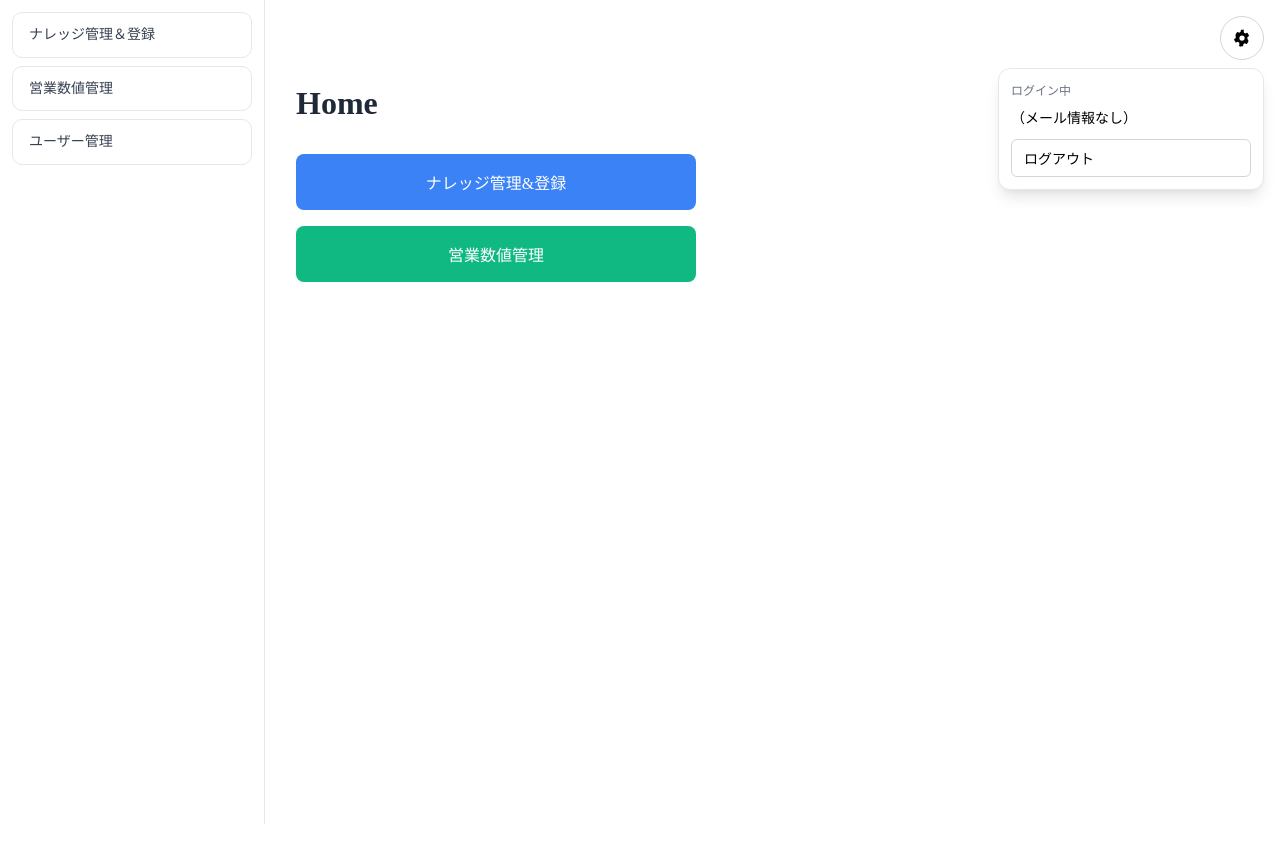
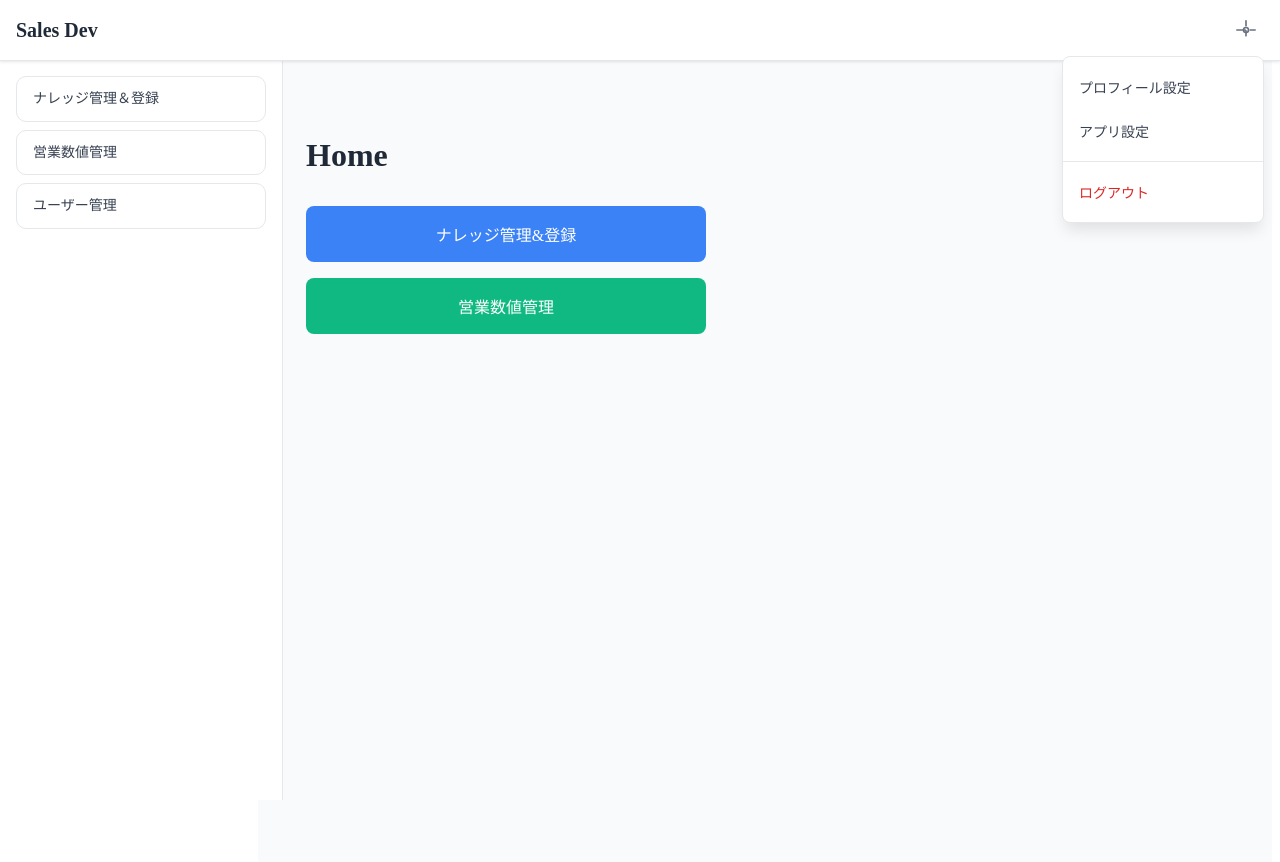
Before and after one commit to souizzz/knowledge-app, a Next.js app in the folder frontend/: page / in a window 1280 px wide. Both pictures are taken after a click on the button 1242 px from the left and 38 px from the top of the page. Shown: the top 862 px of the page. Built offline with nearby package versions, Linux system fonts and the light colour scheme; no server answers.

Commit message:
feat: add Topbar component and implement fixed layout with Sidebar and Topbar

```diff
--- a/frontend/app/components/LayoutWrapper.tsx
+++ b/frontend/app/components/LayoutWrapper.tsx
@@ -2,7 +2,7 @@
 
 import { useRouter } from "next/navigation";
 import Sidebar from "./Sidebar";
-import SettingsMenu from "../settings-menu/SettingsMenu";
+import Topbar from "./Topbar";
 
 interface LayoutWrapperProps {
   children: React.ReactNode;
@@ -11,51 +11,29 @@ interface LayoutWrapperProps {
 export default function LayoutWrapper({ children }: LayoutWrapperProps) {
   const router = useRouter();
   const pathname = typeof window !== 'undefined' ? window.location.pathname : '';
-  const SIDEBAR_WIDTH = 240;
+  const SIDEBAR_WIDTH = 250;
+  const TOPBAR_HEIGHT = 60;
 
-  // サイドバーを非表示にするページ
-  const hideSidebarPages = ['/login', '/register', '/verify-email', '/verify-success', '/invite'];
-  const shouldHideSidebar = hideSidebarPages.some(page => pathname?.startsWith(page));
+  // サイドバーとトップバーを非表示にするページ
+  const hideLayoutPages = ['/login', '/register', '/verify-email', '/verify-success', '/invite'];
+  const shouldHideLayout = hideLayoutPages.some(page => pathname?.startsWith(page));
 
   return (
     <>
-      {/* 右上の設定（認証ページでは非表示） */}
-      {!shouldHideSidebar && (
-        <header style={{
-          position: "fixed",
-          right: 16,
-          top: 16,
-          zIndex: 50
-        }}>
-          <SettingsMenu />
-        </header>
-      )}
+      {/* トップバー（認証ページでは非表示） */}
+      {!shouldHideLayout && <Topbar />}
 
       {/* 左サイドバー（認証ページでは非表示） */}
-      {!shouldHideSidebar && (
-        <aside
-          style={{
-            position: "fixed",
-            top: 0,
-            left: 0,
-            height: "100vh",
-            width: SIDEBAR_WIDTH,
-            borderRight: "1px solid #e5e7eb",
-            background: "#fff",
-            padding: 12,
-            zIndex: 40,
-          }}
-        >
-          <Sidebar />
-        </aside>
-      )}
+      {!shouldHideLayout && <Sidebar />}
 
-      {/* 右メイン（認証ページではフル幅） */}
+      {/* メインコンテンツエリア */}
       <main
         style={{
           minHeight: "100vh",
-          marginLeft: shouldHideSidebar ? 0 : SIDEBAR_WIDTH,
-          padding: shouldHideSidebar ? "0" : "24px 16px",
+          marginLeft: shouldHideLayout ? 0 : SIDEBAR_WIDTH,
+          marginTop: shouldHideLayout ? 0 : TOPBAR_HEIGHT,
+          padding: shouldHideLayout ? "0" : "24px 16px",
+          backgroundColor: "#f9fafb"
         }}
       >
         {children}
--- a/frontend/app/components/Sidebar.tsx
+++ b/frontend/app/components/Sidebar.tsx
@@ -16,8 +16,20 @@ export default function Sidebar() {
   const [hoveredItem, setHoveredItem] = useState<string | null>(null);
 
   return (
-    <nav style={{ display: "grid", gap: 8 }}>
-      {NAV.map((item) => {
+    <nav style={{
+      position: 'fixed',
+      left: 0,
+      top: '60px', // Topbarの高さ分下げる
+      bottom: 0,
+      width: '250px',
+      backgroundColor: '#ffffff',
+      borderRight: '1px solid #e5e7eb',
+      padding: '1rem',
+      overflowY: 'auto',
+      zIndex: 999
+    }}>
+      <div style={{ display: "grid", gap: 8 }}>
+        {NAV.map((item) => {
         const active = pathname?.startsWith(item.href);
         const isHovered = hoveredItem === item.href;
 
@@ -65,6 +77,7 @@ export default function Sidebar() {
           </Link>
         );
       })}
+      </div>
     </nav>
   );
 }
--- /dev/null
+++ b/frontend/app/components/Topbar.tsx
@@ -0,0 +1,158 @@
+'use client'
+
+import { useState } from 'react'
+
+export default function Topbar() {
+  const [isSettingsOpen, setIsSettingsOpen] = useState(false)
+
+  return (
+    <div style={{
+      position: 'fixed',
+      top: 0,
+      left: 0,
+      right: 0,
+      height: '60px',
+      backgroundColor: '#ffffff',
+      borderBottom: '1px solid #e5e7eb',
+      display: 'flex',
+      alignItems: 'center',
+      justifyContent: 'space-between',
+      padding: '0 1rem',
+      zIndex: 1000,
+      boxShadow: '0 1px 3px 0 rgba(0, 0, 0, 0.1)'
+    }}>
+      {/* 左上のツール名 */}
+      <div style={{
+        fontSize: '1.25rem',
+        fontWeight: 'bold',
+        color: '#1f2937'
+      }}>
+        Sales Dev
+      </div>
+
+      {/* 右上の設定ボタン */}
+      <div style={{ position: 'relative' }}>
+        <button
+          onClick={() => setIsSettingsOpen(!isSettingsOpen)}
+          style={{
+            padding: '0.5rem',
+            backgroundColor: 'transparent',
+            border: 'none',
+            borderRadius: '0.375rem',
+            cursor: 'pointer',
+            display: 'flex',
+            alignItems: 'center',
+            justifyContent: 'center',
+            color: '#6b7280',
+            transition: 'all 0.2s'
+          }}
+          onMouseEnter={(e) => {
+            e.currentTarget.style.backgroundColor = '#f3f4f6'
+            e.currentTarget.style.color = '#374151'
+          }}
+          onMouseLeave={(e) => {
+            e.currentTarget.style.backgroundColor = 'transparent'
+            e.currentTarget.style.color = '#6b7280'
+          }}
+        >
+          <svg
+            width="20"
+            height="20"
+            viewBox="0 0 24 24"
+            fill="none"
+            stroke="currentColor"
+            strokeWidth="2"
+            strokeLinecap="round"
+            strokeLinejoin="round"
+          >
+            <circle cx="12" cy="12" r="3" />
+            <path d="M12 1v6m0 6v6m11-7h-6m-6 0H1" />
+          </svg>
+        </button>
+
+        {/* 設定ドロップダウンメニュー */}
+        {isSettingsOpen && (
+          <div style={{
+            position: 'absolute',
+            top: '100%',
+            right: 0,
+            marginTop: '0.5rem',
+            backgroundColor: '#ffffff',
+            border: '1px solid #e5e7eb',
+            borderRadius: '0.5rem',
+            boxShadow: '0 10px 15px -3px rgba(0, 0, 0, 0.1)',
+            minWidth: '200px',
+            zIndex: 1001
+          }}>
+            <div style={{ padding: '0.5rem 0' }}>
+              <button
+                style={{
+                  width: '100%',
+                  padding: '0.75rem 1rem',
+                  backgroundColor: 'transparent',
+                  border: 'none',
+                  textAlign: 'left',
+                  cursor: 'pointer',
+                  color: '#374151',
+                  fontSize: '0.875rem',
+                  transition: 'background-color 0.2s'
+                }}
+                onMouseEnter={(e) => {
+                  e.currentTarget.style.backgroundColor = '#f3f4f6'
+                }}
+                onMouseLeave={(e) => {
+                  e.currentTarget.style.backgroundColor = 'transparent'
+                }}
+              >
+                プロフィール設定
+              </button>
+              <button
+                style={{
+                  width: '100%',
+                  padding: '0.75rem 1rem',
+                  backgroundColor: 'transparent',
+                  border: 'none',
+                  textAlign: 'left',
+                  cursor: 'pointer',
+                  color: '#374151',
+                  fontSize: '0.875rem',
+                  transition: 'background-color 0.2s'
+                }}
+                onMouseEnter={(e) => {
+                  e.currentTarget.style.backgroundColor = '#f3f4f6'
+                }}
+                onMouseLeave={(e) => {
+                  e.currentTarget.style.backgroundColor = 'transparent'
+                }}
+              >
+                アプリ設定
+              </button>
+              <hr style={{ margin: '0.5rem 0', border: 'none', borderTop: '1px solid #e5e7eb' }} />
+              <button
+                style={{
+                  width: '100%',
+                  padding: '0.75rem 1rem',
+                  backgroundColor: 'transparent',
+                  border: 'none',
+                  textAlign: 'left',
+                  cursor: 'pointer',
+                  color: '#dc2626',
+                  fontSize: '0.875rem',
+                  transition: 'background-color 0.2s'
+                }}
+                onMouseEnter={(e) => {
+                  e.currentTarget.style.backgroundColor = '#fef2f2'
+                }}
+                onMouseLeave={(e) => {
+                  e.currentTarget.style.backgroundColor = 'transparent'
+                }}
+              >
+                ログアウト
+              </button>
+            </div>
+          </div>
+        )}
+      </div>
+    </div>
+  )
+}
```
Also changed, not shown: package.json (+7 -23 lines).
